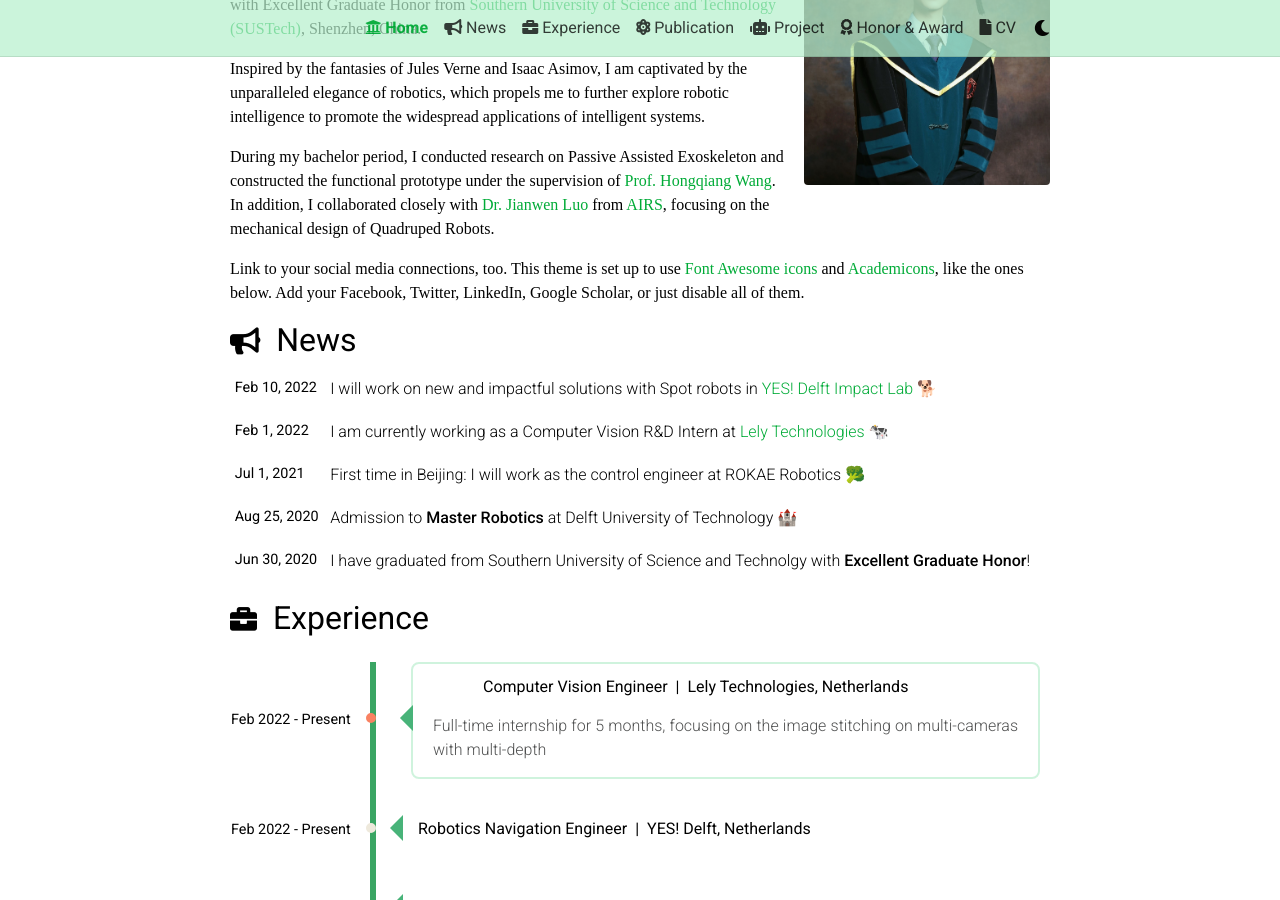
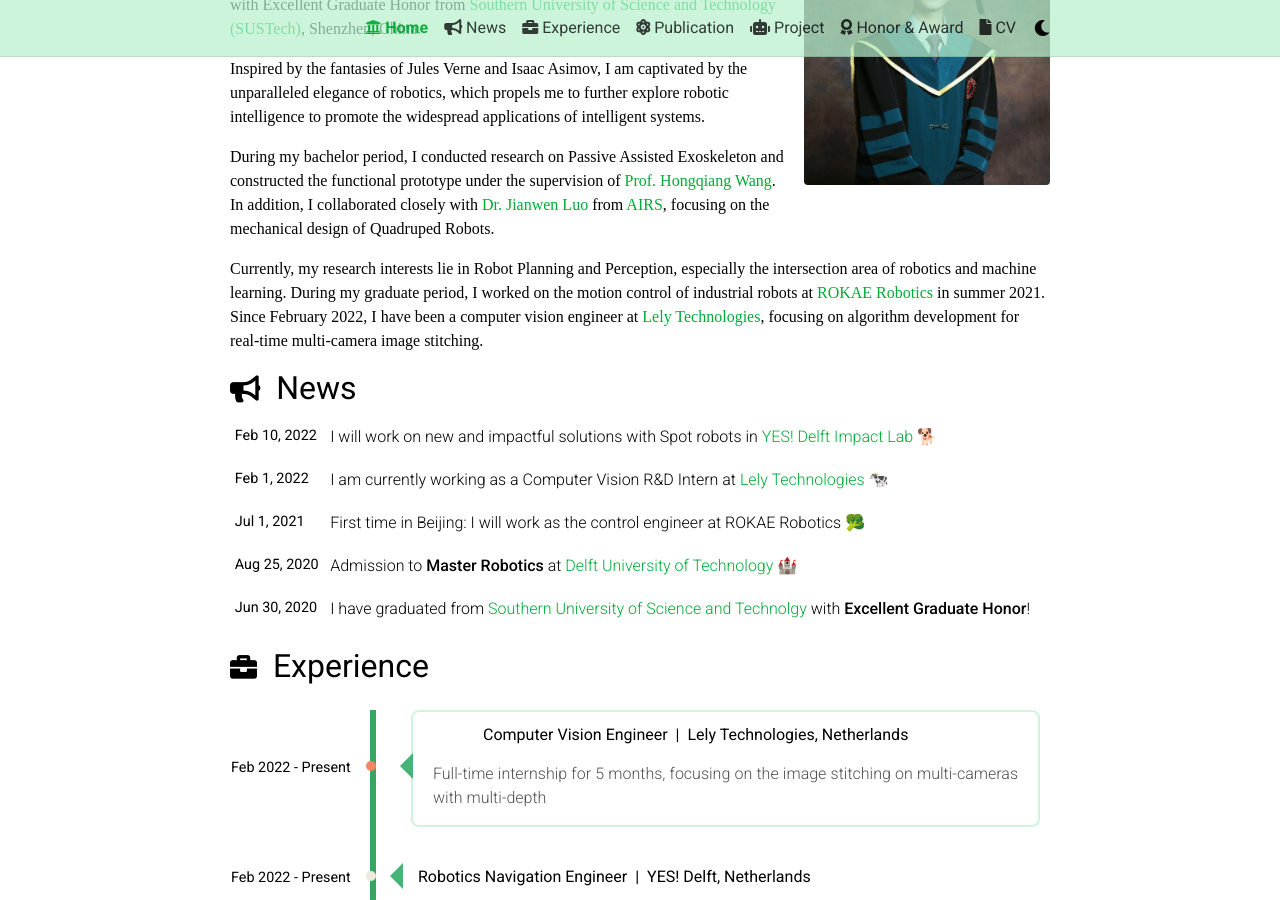
Before and after one commit to Kyle-Xu001/kyle-xu001.github.io, a Jekyll site: the page built from _pages/about.md, in a window 1280 px wide and 900 px high, scrolled down 317 px. Built offline with Jekyll 4.4.1, drawn with Linux system fonts in a browser that asks for light colours; nearby versions of some CDN libraries; comment, search, counter and statistics services are not loaded; a style sheet for code colours, icons or effects is not loaded.

Commit message:
Update About me description

```diff
--- a/_pages/about.md
+++ b/_pages/about.md
@@ -14,6 +14,7 @@
 projects_horizontal: true
 selected_papers: true # includes a list of papers marked as "selected={true}"
 social: true  # includes social icons at the bottom of the page
+# Link to your social media connections, too. This theme is set up to use [Font Awesome icons](http://fortawesome.github.io/Font-Awesome/) and [Academicons](https://jpswalsh.github.io/academicons/), like the ones below. Add your Facebook, Twitter, LinkedIn, Google Scholar, or just disable all of them.
 ---
 <blockquote>
 "Anything one man can imagine, other men can make real.”
@@ -27,4 +28,4 @@
 
 During my bachelor period, I conducted research on Passive Assisted Exoskeleton and constructed the functional prototype under the supervision of [Prof. Hongqiang Wang](https://faculty.sustech.edu.cn/wanghq/en/). In addition, I collaborated closely with [Dr. Jianwen Luo](https://sites.google.com/view/jianwen-luo/home) from [AIRS](https://airs.cuhk.edu.cn/en), focusing on the mechanical design of Quadruped Robots.
 
-Link to your social media connections, too. This theme is set up to use [Font Awesome icons](http://fortawesome.github.io/Font-Awesome/) and [Academicons](https://jpswalsh.github.io/academicons/), like the ones below. Add your Facebook, Twitter, LinkedIn, Google Scholar, or just disable all of them.
+Currently, my research interests lie in Robot Planning and Perception, especially the intersection area of robotics and machine learning. During my graduate period, I worked on the motion control of industrial robots at [ROKAE Robotics](https://www.rokae.com/?l=en-us) in summer 2021. Since February 2022, I have been a computer vision engineer at [Lely Technologies](https://www.lely.com/nl/), focusing on algorithm development for real-time multi-camera image stitching.
```
Also changed, not shown: _news/announcement_3.md (+1 -1 lines), _news/announcement_5.md (+1 -1 lines).
